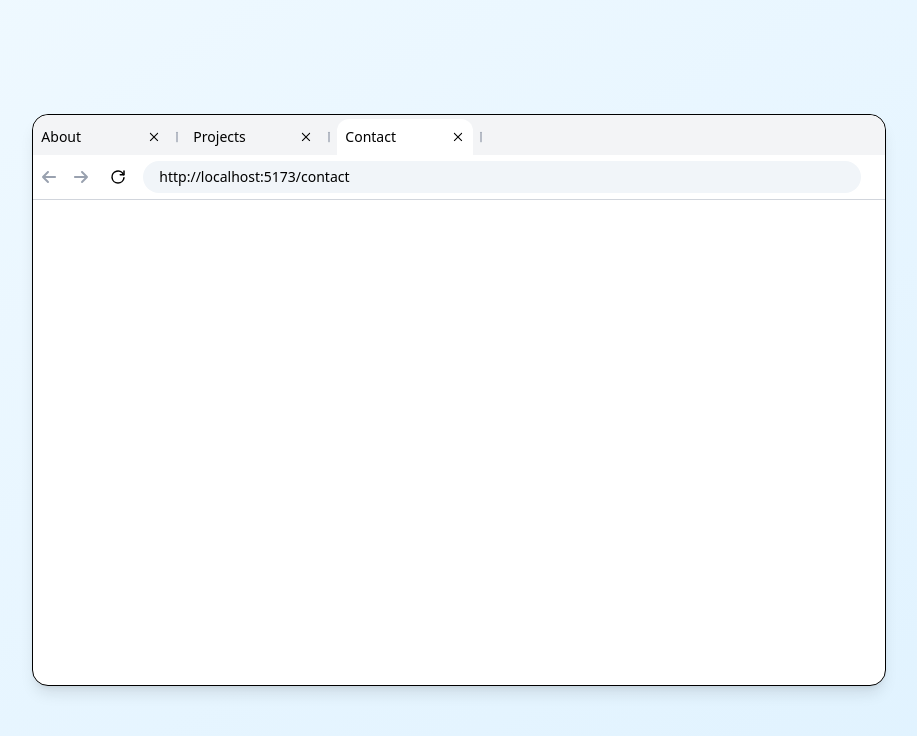
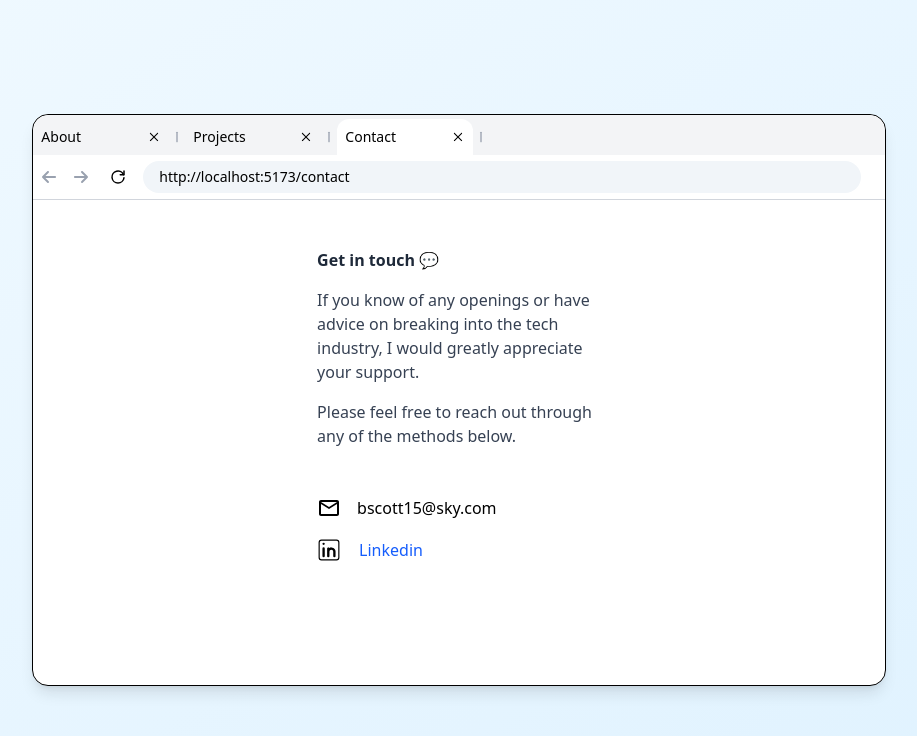
Before and after one commit to brandonscott4/browser-portfolio, a React (Vite) app: page / in a window 1280 px wide. Both pictures are taken after a click on the button "Contact". Shown: the top 736 px of the page, without its empty margins (181-1098 px from the left). Built offline with nearby package versions, Linux system fonts and the light colour scheme.

Commit message:
added contact page

```diff
--- a/src/About.jsx
+++ b/src/About.jsx
@@ -40,7 +40,7 @@ const About = () => {
           <p>
             <a
               href="https://www.credly.com/badges/ba849bfe-f7e0-4f9b-9a92-87067da28da4/public_url"
-              className="font-light text-blue-600 hover:text-blue-700"
+              className="font-light text-blue-600 hover:text-blue-700 hover:underline"
               target="_blank"
               rel="noopener noreferrer"
             >
--- a/src/App.jsx
+++ b/src/App.jsx
@@ -2,6 +2,7 @@ import NavBar from "./components/NavBar";
 import SearchBar from "./components/SearchBar";
 import Reload from "./components/Reload";
 import About from "./About";
+import Contact from "./Contact";
 import { useEffect, useState } from "react";
 
 function App() {
@@ -26,6 +27,7 @@ function App() {
         ) : (
           <div className="flex-1 min-h-0 overflow-y-auto overflow-clip">
             {activeTab === "about" && <About />}
+            {activeTab === "contact" && <Contact />}
           </div>
         )}
       </div>
--- /dev/null
+++ b/src/Contact.jsx
@@ -0,0 +1,39 @@
+import { MdOutlineEmail } from "react-icons/md";
+import { CiLinkedin } from "react-icons/ci";
+
+const Contact = () => {
+  return (
+    <div className="w-2/3 md:1/2 lg:w-1/3 mx-auto my-12">
+      <h2 className="text-gray-800 font-semibold mb-4">Get in touch 💬</h2>
+      <p className="text-gray-700 mb-4">
+        If you know of any openings or have advice on breaking into the tech
+        industry, I would greatly appreciate your support.
+      </p>
+
+      <p className="text-gray-700 mb-12">
+        Please feel free to reach out through any of the methods below.
+      </p>
+
+      <div className="flex flex-col justify-start">
+        <div className="flex items-center gap-4 mb-4">
+          <MdOutlineEmail className="h-6 w-6" />
+          <p className="">bscott15@sky.com</p>
+        </div>
+
+        <div className="flex items-center gap-4 -ml-0.5">
+          <CiLinkedin className="h-7 w-7" />
+          <a
+            href="https://www.linkedin.com/in/brandon-scott-65b669268"
+            target="_blank"
+            rel="noopener noreferrer"
+            className="text-blue-600 hover:text-blue-700 hover:underline"
+          >
+            Linkedin
+          </a>
+        </div>
+      </div>
+    </div>
+  );
+};
+
+export default Contact;
```
